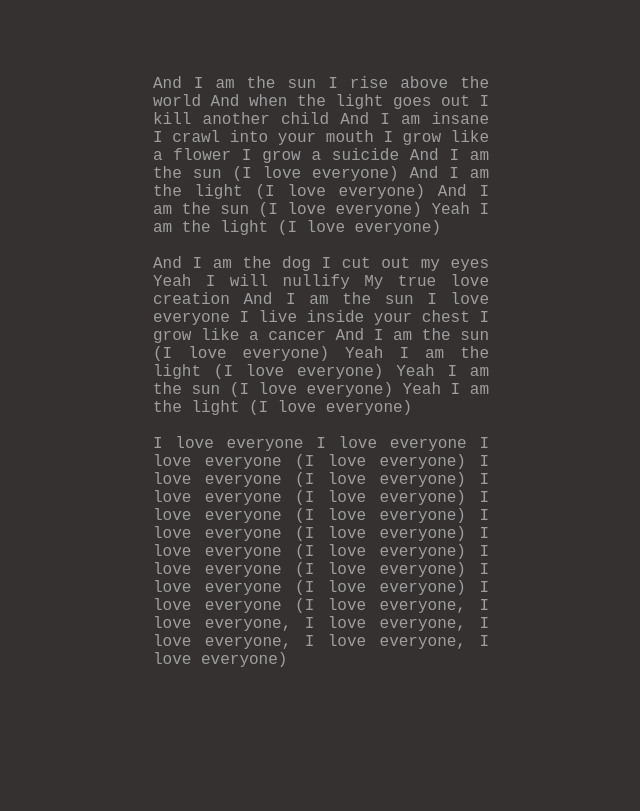
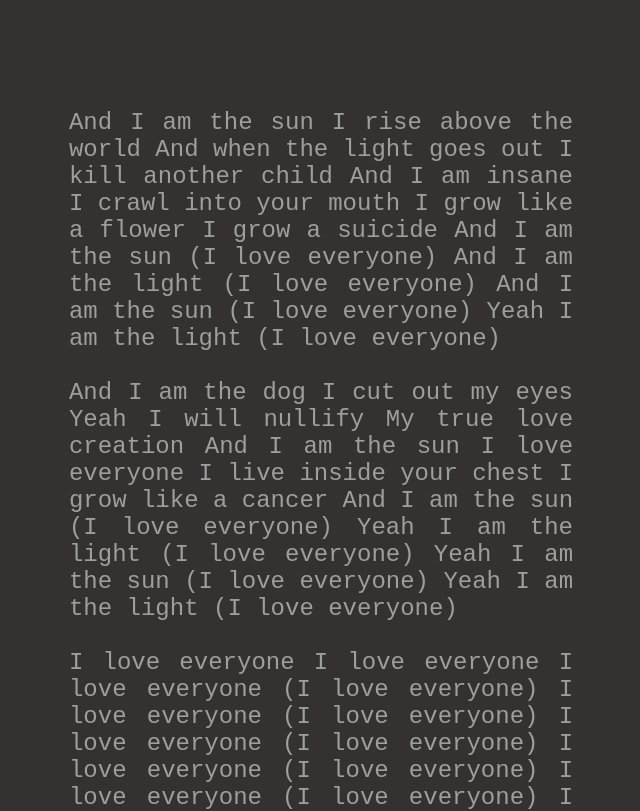
Before and after one commit to illaluktande/illaluktande.github.io, a plain HTML site: page index.html in a window 1280 px wide. Shown: the top 811 px of the page, without its empty margins (319-959 px from the left). Drawn offline with Linux system fonts and the light colour scheme.

Commit message:
x-large font, earlier got a bug.

```diff
--- a/index.html
+++ b/index.html
@@ -7,7 +7,7 @@
     body {
         background: #353131;
         font-family: 'Courier New', Courier, monospace;
-        font-size: git x-large;
+        font-size: x-large;
         display: flex;
         justify-content: center;
         align-items: center;
```
